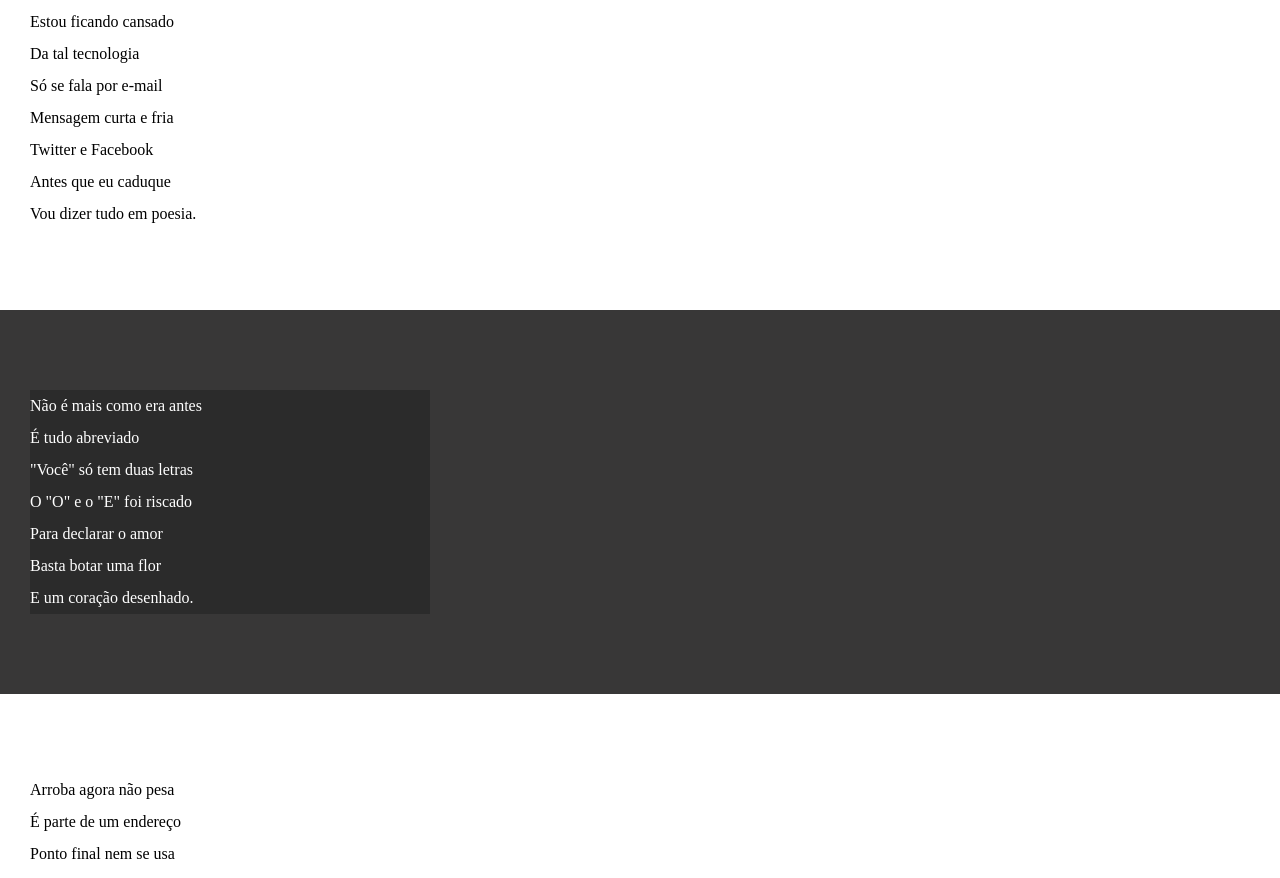
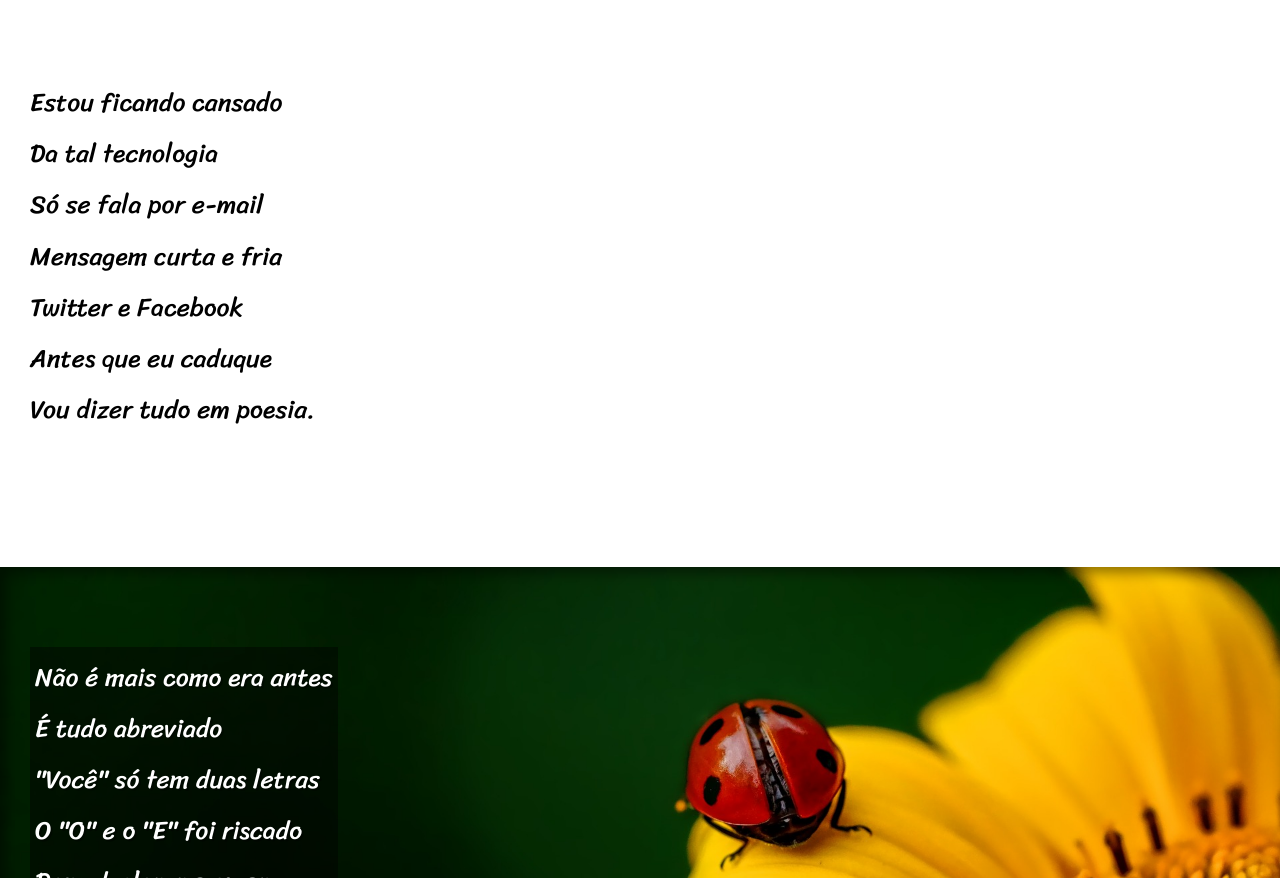
Before and after one commit to GuilhermeSFMoraes/Estudos, a plain HTML site: page html-css/desafio/desafio12/desafio12.html in a window 1280 px wide. Shown: the part 229-1107 px from the top of the page. Drawn offline with Linux system fonts and the light colour scheme.

Commit message:
Finalizado

```diff
--- a/html-css/desafio/desafio12/desafio12.html
+++ b/html-css/desafio/desafio12/desafio12.html
@@ -23,7 +23,7 @@
             Vou dizer tudo em poesia.
         </p>
     </section>
-    <section class="imagem">
+    <section class="imagem" id="img01">
         <p>
             Não é mais como era antes<br>
             É tudo abreviado<br>
@@ -55,7 +55,7 @@
             Decifre esse rabisco.
         </p>
     </section>
-    <section class="imagem">
+    <section class="imagem" id="img02">
         <p>
             Tenho saudade das cartas<br>
             Escritas com a própria mão<br>
--- a/html-css/desafio/desafio12/style.css
+++ b/html-css/desafio/desafio12/style.css
@@ -1,4 +1,14 @@
 @charset "UTF-8";
+
+@import url('https://fonts.googleapis.com/css2?family=Passion+One&display=swap');
+
+@import url('https://fonts.googleapis.com/css2?family=Sriracha&display=swap');
+
+:root{
+    --fonte1: Verdana, Geneva, Tahoma, sans-serif;
+    --fonte2:'Passion One', cursive;
+    --fonte3: 'Sriracha', cursive;
+}
 
 * {
     margin: 0px;
@@ -8,20 +18,24 @@
 html, body {
     min-height: 100vh;
     background-color: darkgray;
+    font-family: var(--fonte1);
 }
 
 header {
     background-color: black;
     color: white;
     text-align: center;
+    font-family: var(--fonte2);
 }
 
 header > h1 {
     padding-top: 50px;
     font-variant: small-caps;
+    font-size: 6vw;
 }
 header > p {
     padding-bottom: 50px;
+    font-size: 3vw;
 }
 
 a {
@@ -39,6 +53,23 @@ section {
     padding-bottom: 10vh;
     line-height: 2em;
     padding-left: 30px;
+    font-family: var(--fonte3);
+    font-size: 2vw;
+}
+
+section > p {
+    padding-bottom: 2em;
+}
+
+#img01 {
+    background-image: url('imagens/background001.jpg');
+    background-position: right center;
+
+}
+
+#img02 {
+    background-image: url('imagens/background002.jpg');
+
 }
 
 .normal {
@@ -48,11 +79,16 @@ section {
 .imagem{
     color: white;
     background-color: rgb(56, 55, 55);
+    box-shadow: inset 6px 6px 13px 0px rgba(0, 0, 0, 0.445);
+    background-size: cover;
+    background-attachment: fixed;
 }
 
 .imagem > p {
-    width: 400px;
-    background-color: rgba(0, 0, 0, 0.226);
+    display: inline-block;
+    padding: 5px;
+    background-color: rgba(0, 0, 0, 0.438);
+    text-shadow: 2px 2px 0px rgba(0, 0, 0, 0.37);
 }
 
 footer {
```
